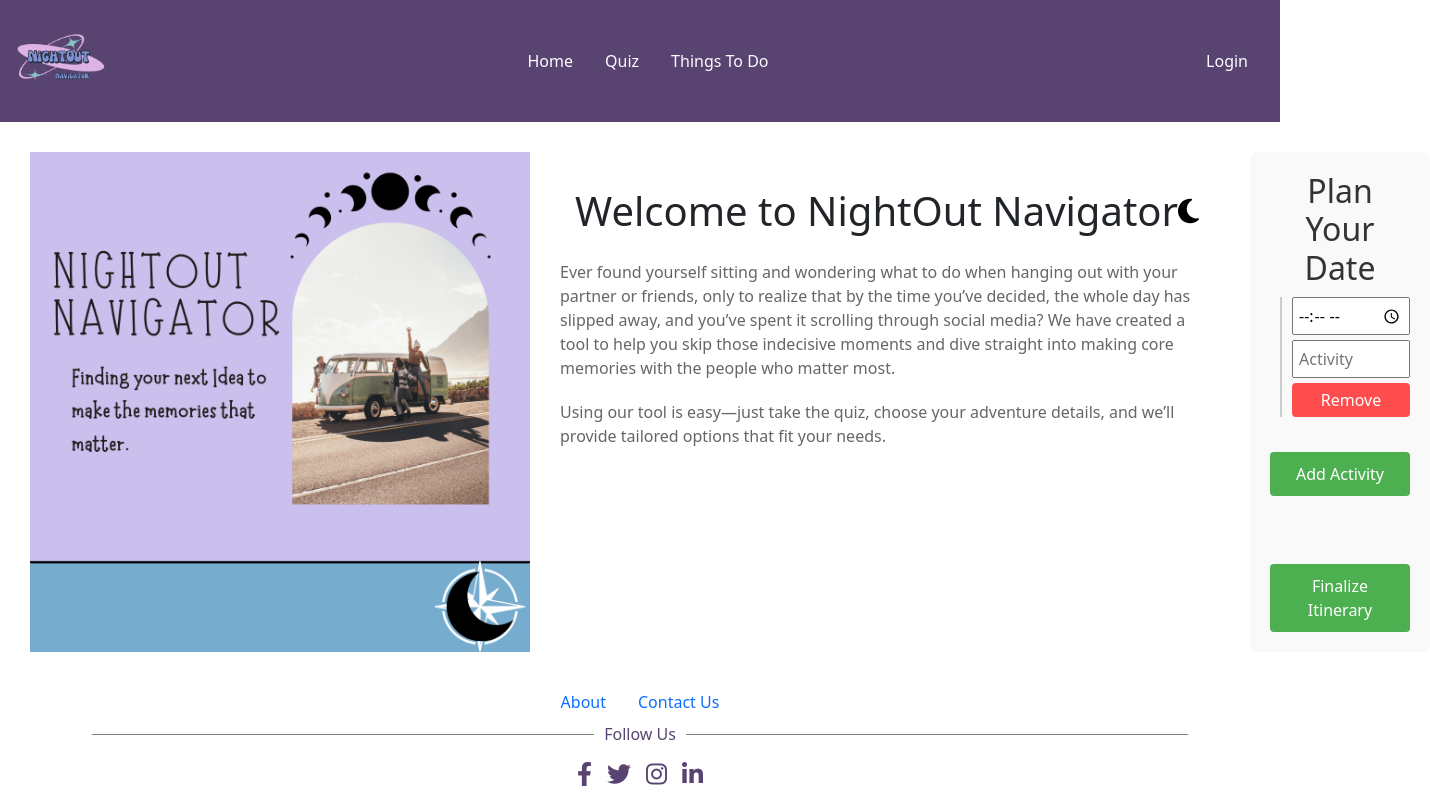
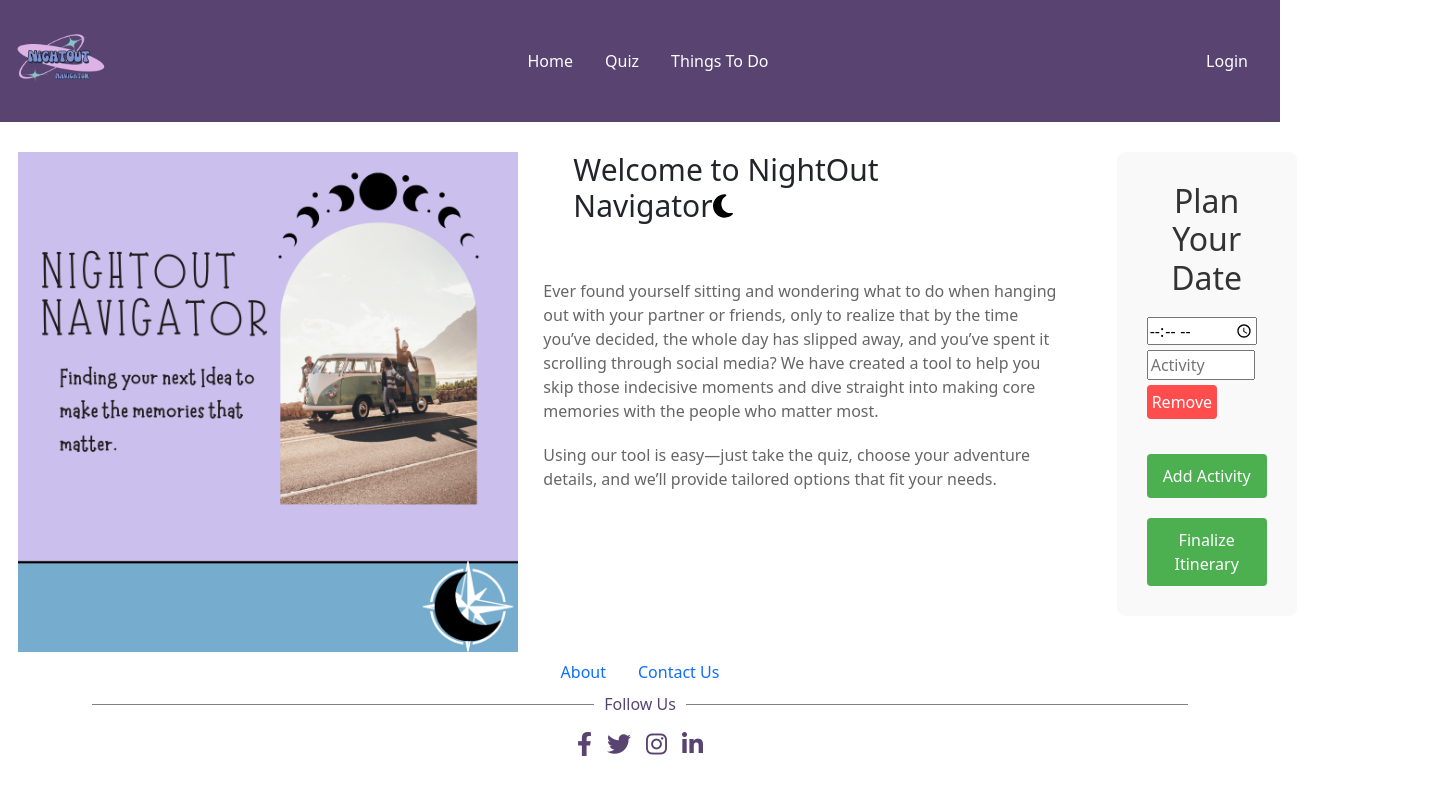
Before and after one commit to afiivy/CapstonActivityPlanner, a Next.js app: page / in a window 1280 px wide. Shown: the whole page, 1430 px wide, since content can reach past the window. Built offline with nearby package versions, Linux system fonts and the light colour scheme.

Commit message:
body updated

```diff
--- a/package.json
+++ b/package.json
@@ -24,6 +24,7 @@
     "nodemailer": "^6.9.14",
     "react": "^18",
     "react-dom": "^18",
+    "react-icons": "^5.3.0",
     "sweetalert2": "^11.12.4"
   },
   "devDependencies": {
--- a/src/components/Body.jsx
+++ b/src/components/Body.jsx
@@ -3,6 +3,7 @@ import Image from "next/image";
 import { FontAwesomeIcon } from "@fortawesome/react-fontawesome";
 import { faMoon } from "@fortawesome/free-solid-svg-icons";
 import jsPDF from 'jspdf'; // Import jsPDF
+
 
 export default function Body() {
     const [itinerary, setItinerary] = useState([
@@ -44,27 +45,33 @@ export default function Body() {
     };
 
     return (
-        <div style={{ display: "flex", flexDirection: "row", alignItems: "center", padding: "30px", marginRight: "15px" }}>
-            <div style={{ display: "flex", flexDirection: "row", width: "100%", maxWidth: "1250px", justifyContent: "space-between" }}>
+
+        <div className="row">
+            <div className="col" style={{paddingTop:'30px', paddingLeft:'30px'}}>
                 {/* Image on the left */}
-                <div style={{ flex: 1, marginRight: "30px" }}>
+                <div >
                     <Image
                         src="/NightOut-Navigator.png"
                         alt="Night Out Navigator"
                         width={500}
                         height={500}
-                        priority={true}
-                    />
+                        priority={true}/>
+                </div>
             </div>
 
                 {/* Information in the middle */}
-                <div style={{ flex: 2, maxWidth: "650px" }}>
-                    <h1 style={{ display: "flex", alignItems: "center", whiteSpace: "nowrap", marginRight:"35px", marginLeft:"15px", marginTop:"35px", marginBottom:"20px" }}>
+            <div className="col-5" >
+                <h1 style={{
+                    fontSize:"30px",
+                    padding:'30px',
+                    marginRight:'50px'}}>
                     Welcome to NightOut Navigator
                     <FontAwesomeIcon
-                            icon={faMoon}
-                            style={{ verticalAlign: "middle", fontSize: "0.7em", color: "#000" }}
+                            icon={faMoon} className="icon"
+                            style={{color:'black',
+                                width:'20px'}}
                         />
+
                 </h1>
                     <p style={{ display:"flex", marginTop: "25px"}}>
                         Ever found yourself sitting and wondering what to do when hanging out with your partner or friends, only to realize that by the time you’ve decided, the whole day has slipped away, and you’ve spent it scrolling through social media?
@@ -76,18 +83,28 @@ export default function Body() {
             </div>
 
                 {/* Narrow, Vertical Itinerary Planner on the far right */}
-                <div style={{ width: "180px", padding: "20px", backgroundColor: "#f9f9f9", borderRadius: "8px", display: "flex", flexDirection: "column", justifyContent: "space-between", marginLeft:"40px"}}>
-                    <div>
-                        <h2 style={{ marginBottom: "10px", textAlign: "center" }}>Plan Your Date</h2>
-                        <div style={{ borderLeft: "2px solid #ccc", paddingLeft: "10px", marginLeft: "10px" }}>
+                <div className="col-2">
+                    <div style={{
+                        width: "180px",
+                        padding: "30px",
+                        backgroundColor: "#f9f9f9",
+                        borderRadius: "8px",
+                        display: "flex",
+                        flexDirection: "column",
+                        justifyContent: "space-between",
+                        marginTop:'30px',
+                        marginLeft:"30px"}}>
+                        <h2 >Plan Your Date</h2>
+                        <div >
                             {itinerary.map((item, index) => (
-                                <div key={index} style={{ marginBottom: "15px" }}>
+                                <div key={index}  style={{ marginBottom: "15px" }}>
                                     <input
                                         type="time"
                                         value={item.time}
                                         id="time"
                                         onChange={(e) => handleChange(index, "time", e.target.value)}
-                                        style={{ marginBottom: "5px", padding: "5px", width: "100%", boxSizing: "border-box" }}
+                                        style={{}}
+
                                     />
                                     <input
                                         type="text"
@@ -95,12 +112,20 @@ export default function Body() {
                                         id="activity"
                                         value={item.activity}
                                         onChange={(e) => handleChange(index, "activity", e.target.value)}
-                                        style={{ padding: "5px", width: "100%", boxSizing: "border-box" }}
+                                        style={{marginTop:'5px',
+                                            width:'90%',
+                                            boxSizing:''}}
                                     />
+
                                     <button
                                         onClick={() => removeItineraryItem(index)}
-                                        style={{ marginTop: "5px", width: "100%", backgroundColor: "#ff4d4d", color: "#fff", border: "none", borderRadius: "4px", cursor: "pointer", padding: "5px" }}
-                                    >
+                                        style={{ marginTop: "5px",
+                                            backgroundColor: "#ff4d4d",
+                                            color: "#fff",
+                                            border: "none",
+                                            borderRadius: "4px",
+                                            cursor: "pointer",
+                                            padding: "5px" }}>
                                         Remove
                                     </button>
                                 </div>
@@ -108,17 +133,21 @@ export default function Body() {
                         </div>
                         <button
                             onClick={addItineraryItem}
-                            style={{ marginTop: "20px", padding: "10px", width: "100%", backgroundColor: "#4CAF50", color: "#fff", border: "none", borderRadius: "4px", cursor: "pointer" }}
-                        >
+                            style={{ marginTop: "20px",
+                                padding: "10px",
+                                backgroundColor: "#4CAF50",
+                                color: "#fff",
+                                border: "none",
+                                borderRadius: "4px",
+                                cursor: "pointer" }}>
                             Add Activity
                         </button>
-                    </div>
+
                             {/* Finalize and Share Options at the bottom of the column */}
-                    <div style={{ marginTop: "auto", textAlign: "center" }}>
+                        <div>
                         <button
                             onClick={finalizeItinerary}
-                            style={{ padding: "10px 20px", backgroundColor: "#4CAF50", color: "#fff", border: "none", borderRadius: "4px", cursor: "pointer", marginTop: "20px" }}
-                        >
+                            style={{ padding: "10px 20px", backgroundColor: "#4CAF50", color: "#fff", border: "none", borderRadius: "4px", cursor: "pointer", marginTop: "20px" }}>
                             Finalize Itinerary
                         </button>
                         </div>
--- a/src/pages/login/index.jsx
+++ b/src/pages/login/index.jsx
@@ -40,6 +40,7 @@ export default function Login() {
         <Link className="btn btn-outline btn-sm" href="/quiz">Login</Link>
         </div>
         </form>
+
     </div>
   );
 }
--- a/src/pages/quiz/index.jsx
+++ b/src/pages/quiz/index.jsx
@@ -174,12 +174,11 @@ export default function Questions() {
       setmapUrl(newMapUrl);
 
   }
-
   return (
     <div className={"pageContainer"}>
       <Header />
       <div className={"quizContainer row"}>
-        <div className="col-6">
+        <div className="col">
           {questionArray && questionArray.length > 0 ? (
             questionArray.map((question, index) => (
               <div key={index} className={"question"}>
@@ -216,7 +215,7 @@ export default function Questions() {
             <div>There are no questions</div>
           )}
         </div>
-        <div className="col-6">
+        <div className="col">
           <div>
           </div>
           {mapUrl && (
--- a/src/styles/Body.css
+++ b/src/styles/Body.css
@@ -1,3 +1,5 @@
-/* carousel-inner{
-  color: aqua;
+/*
+.icon{
+  color: black;
+  width: 20px;
 } */
--- a/src/styles/Quiz.css
+++ b/src/styles/Quiz.css
@@ -10,9 +10,7 @@
     margin-bottom: 10px;
     padding: 15px;
 }
-/* .choices-container{
-    padding: 20px;
-} */
+
 .question{
     padding-left: 100px;
 }
@@ -40,13 +38,13 @@ background-color: rgb(25, 0, 255);
 .result {
 background-color: rgb(244, 246, 249);
 }
-.col-6{
+.quiz col{
     padding: 20px;
     background-color: #f9f9f9;
     border-radius: 8px;
     box-shadow: 0 4px 8px rgba(0, 0, 0, 0.1);
     margin-bottom: 20px;
- }
+}
 
 .image{
     padding-left: 60px;
```
Also changed, not shown: 1 other file (tests, documents, lock files or other folders). Lines whose indentation alone changed are shown as unchanged.
